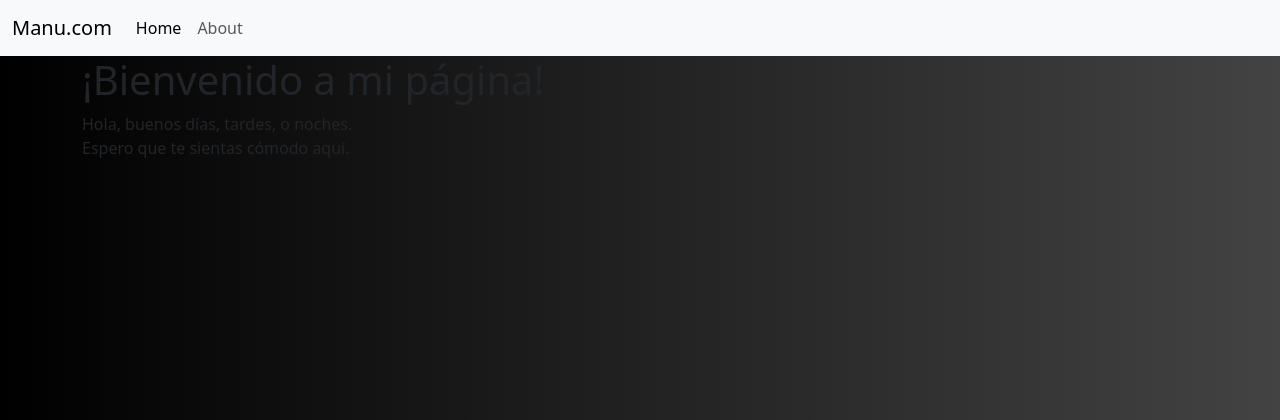
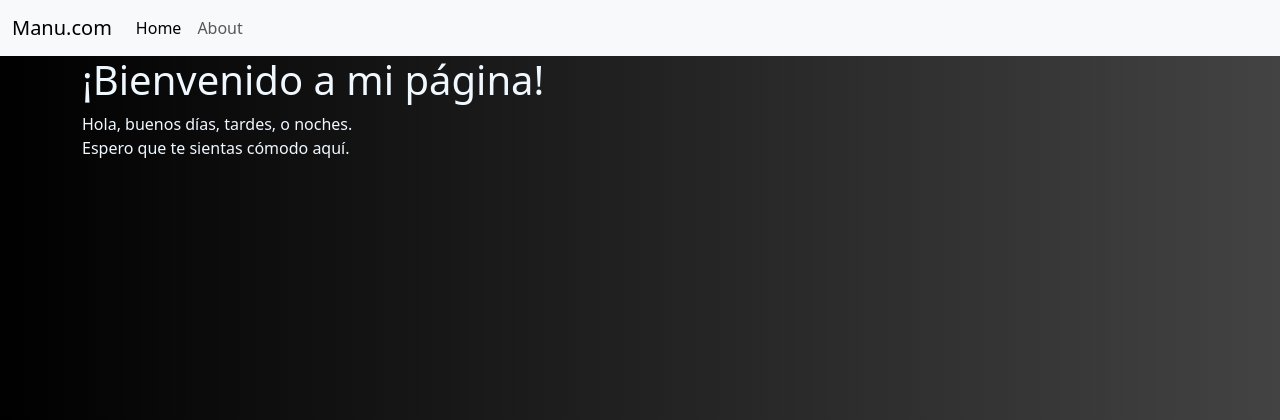
Before and after one commit to SmoothCh1ken/manuweb, a Flask app: page / in a window 1280 px wide. Shown: the top 420 px of the page. Run offline with Flask 2, Linux system fonts and the light colour scheme.

Commit message:
Update main.css

```diff
--- a/static/css/main.css
+++ b/static/css/main.css
@@ -5,4 +5,5 @@ body {
   /* Chrome 10-25, Safari 5.1-6 */
   background: linear-gradient(to left, #434343, #000000);
   /* W3C, IE 10+/ Edge, Firefox 16+, Chrome 26+, Opera 12+, Safari 7+ */
+  color: aliceblue;
 }
```
